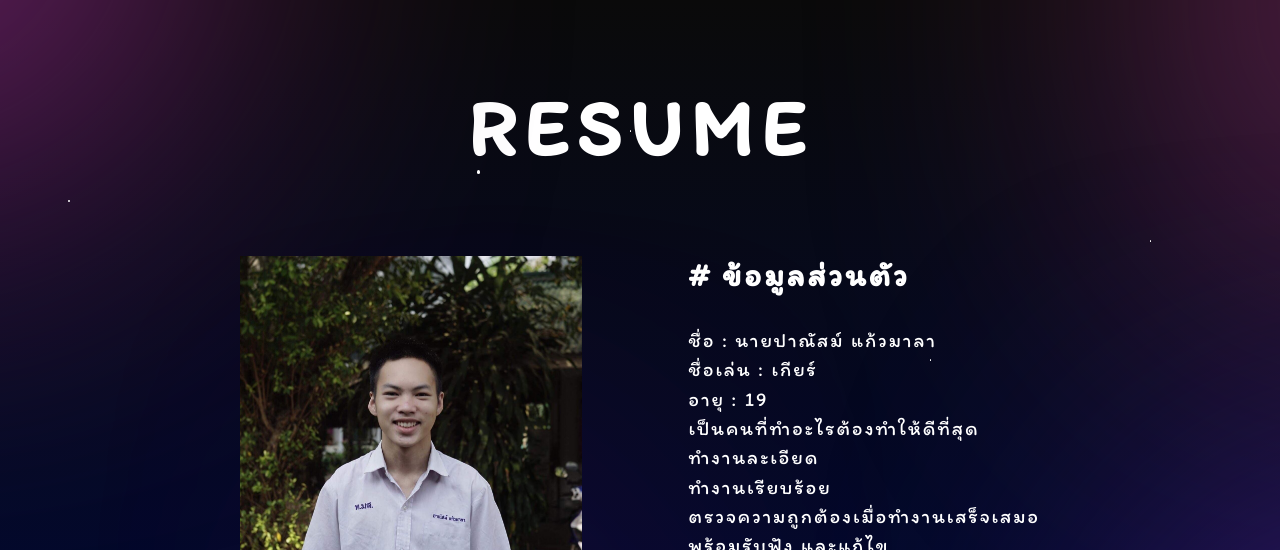
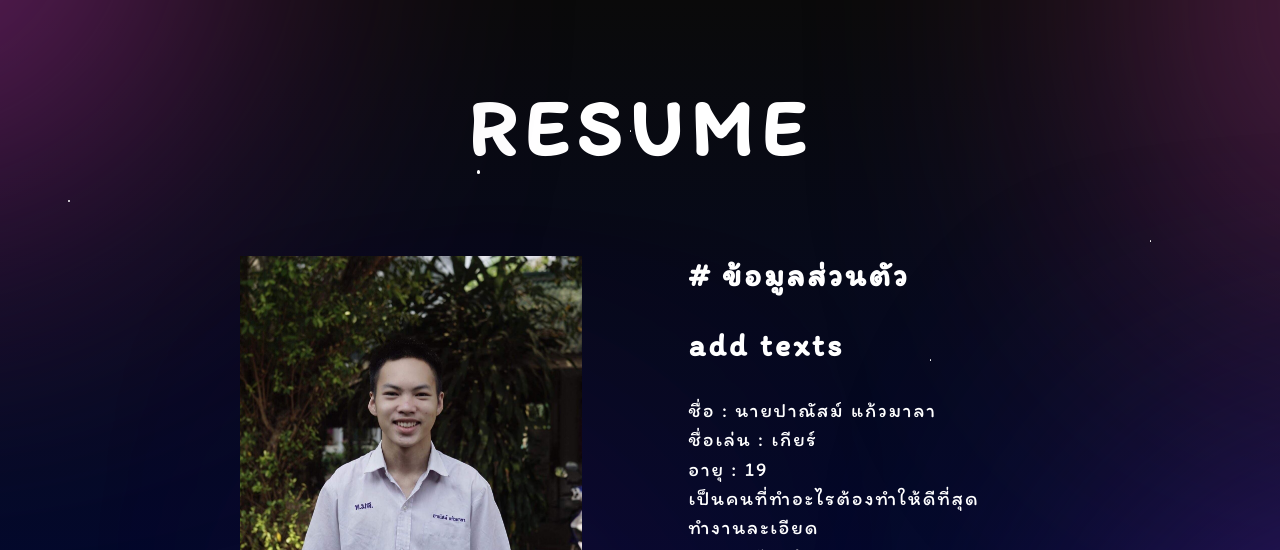
Before and after one commit to Panut45/Resume, a plain HTML site: page index.html in a window 1280 px wide. Shown: the top 550 px of the page. Drawn offline with nearby package versions, Linux system fonts and the light colour scheme.

Commit message:
add texts

```diff
--- a/index.html
+++ b/index.html
@@ -80,6 +80,7 @@
                         <!-- Box Right -->
                         <div class="homeBoxRight">
                             <h2># ข้อมูลส่วนตัว</h2>
+                            <h2>add texts</h2>
                             <p>ชื่อ : นายปาณัสม์ แก้วมาลา<br>ชื่อเล่น : เกียร์<br>อายุ :
                                 19<br>เป็นคนที่ทำอะไรต้องทำให้ดีที่สุด<br>ทำงานละเอียด<br>ทำงานเรียบร้อย<br>ตรวจความถูกต้องเมื่อทำงานเสร็จเสมอ<br>พร้อมรับฟัง
                                 และแก้ไข<br>พร้อมเรียนรู้สิ่งใหม่ ๆ</p>
```
